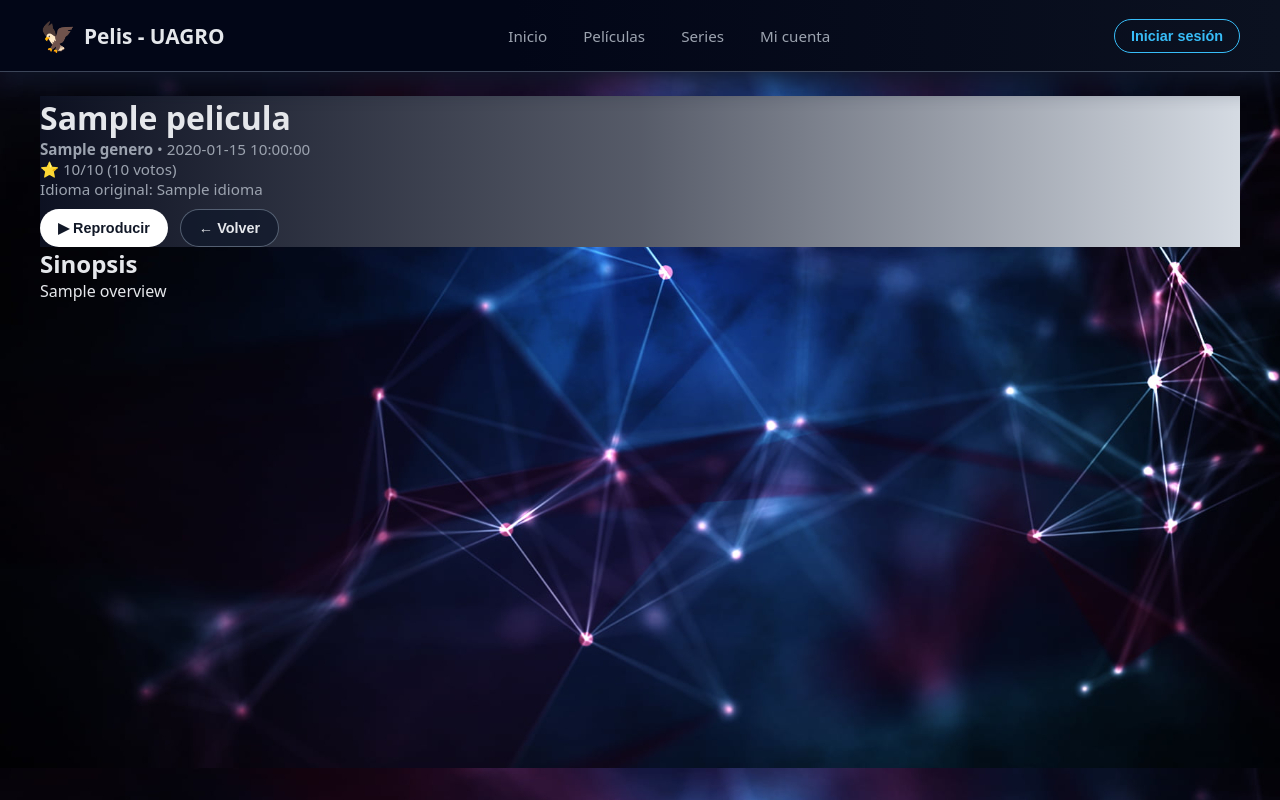
After one commit to AngelMoralesChazari/WebDB, a Flask app: template templates/detalle_pelicula.html in a window 1280 px wide. The commit adds this page. Run offline with Flask 3, Linux system fonts and the light colour scheme; the template is opened without the code that fills it: most values are stand-ins (such as "Sample title", 1, 10 or a date in 2020); grey boxes marked "Sample" are stand-in pictures.

Commit message:
Añadi el detalle de pelicula al darle click, pero falta estilizarla

```diff
--- a/app.py
+++ b/app.py
@@ -1,8 +1,9 @@
-from flask import Flask, render_template
+from flask import Flask, render_template, abort
 from models import (
     obtener_peliculas,
     obtener_pelicula_aleatoria,
     obtener_peliculas_aleatorias,
+    obtener_pelicula_por_id,
 )
 
 app = Flask(__name__)
@@ -11,14 +12,22 @@ app = Flask(__name__)
 @app.route("/")
 def home():
     pelicula_destacada = obtener_pelicula_aleatoria()
-    tendencias = obtener_peliculas_aleatorias(limit = 14)
-    recomendadas = obtener_peliculas_aleatorias(limit = 14)
+    tendencias = obtener_peliculas_aleatorias(limit=14)
+    recomendadas = obtener_peliculas_aleatorias(limit=14)
     return render_template(
         "index.html",
         destacada=pelicula_destacada,
         tendencias=tendencias,
         recomendadas=recomendadas,
     )
+
+
+@app.route("/pelicula/<int:movie_id>")
+def detalle_pelicula(movie_id):
+    pelicula = obtener_pelicula_por_id(movie_id)
+    if not pelicula:
+        abort(404)
+    return render_template("detalle_pelicula.html", pelicula=pelicula)
 
 
 @app.route("/peliculas")
--- a/static/styles.css
+++ b/static/styles.css
@@ -350,3 +350,11 @@ body {
 .carousel-btn:active {
     transform: scale(0.95);
 }
+
+.movie-link {
+  text-decoration: none;
+  color: inherit;
+}
+.movie-link:visited {
+  color: inherit;
+}
--- /dev/null
+++ b/templates/detalle_pelicula.html
@@ -0,0 +1,60 @@
+<!DOCTYPE html>
+<html lang="es">
+<head>
+    <meta charset="UTF-8">
+    <title>{{ pelicula.titulo }} | Pelis - UAGRO</title>
+    <meta name="viewport" content="width=device-width, initial-scale=1.0">
+    <link rel="stylesheet" href="{{ url_for('static', filename='styles.css') }}">
+</head>
+<body>
+<header class="site-header">
+    <div class="logo-area">
+        <span class="logo-icon">🦅</span>
+        <span class="logo-text">Pelis - UAGRO</span>
+    </div>
+
+    <nav class="main-nav">
+        <a href="{{ url_for('home') }}" class="nav-link">Inicio</a>
+        <a href="{{ url_for('peliculas') }}" class="nav-link">Películas</a>
+        <a href="{{ url_for('series') }}" class="nav-link">Series</a>
+        <a href="{{ url_for('cuenta') }}" class="nav-link">Mi cuenta</a>
+    </nav>
+
+    <div class="user-area">
+        <button class="btn-login">Iniciar sesión</button>
+    </div>
+</header>
+
+<main class="main-content detalle-page">
+    <section class="detalle-hero"
+             {% if pelicula.poster %}
+             style="
+                background-image:
+                    linear-gradient(to right, rgba(2,6,23,0.95), rgba(2,6,23,0.6), transparent),
+                    url('{{ pelicula.poster }}');
+                background-size: cover;
+                background-position: center top;
+             "
+             {% endif %}>
+        <div class="detalle-overlay"></div>
+        <div class="detalle-content">
+            <h1 class="hero-title">{{ pelicula.titulo }}</h1>
+            <p class="hero-description">
+                <strong>{{ pelicula.genero }}</strong> • {{ pelicula.fecha }}<br>
+                ⭐ {{ pelicula.promedio|round(1) }}/10 ({{ pelicula.votos }} votos)<br>
+                Idioma original: {{ pelicula.idioma }}
+            </p>
+            <div class="hero-buttons">
+                <button class="btn-primary">▶ Reproducir</button>
+                <button class="btn-secondary" onclick="history.back()">← Volver</button>
+            </div>
+        </div>
+    </section>
+
+    <section class="detalle-info">
+        <h2>Sinopsis</h2>
+        <p>{{ pelicula.overview }}</p>
+    </section>
+</main>
+</body>
+</html>
```
Also changed, not shown: models.py (+49 -0 lines), templates/index.html (+4 -4 lines).
